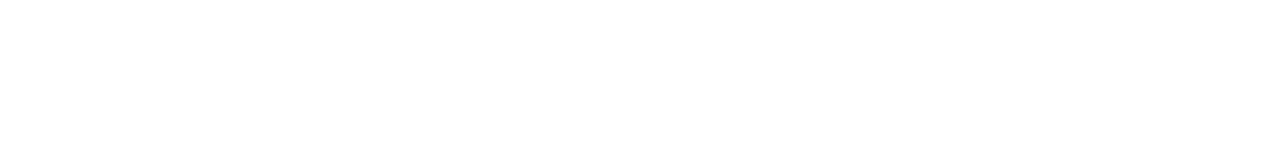
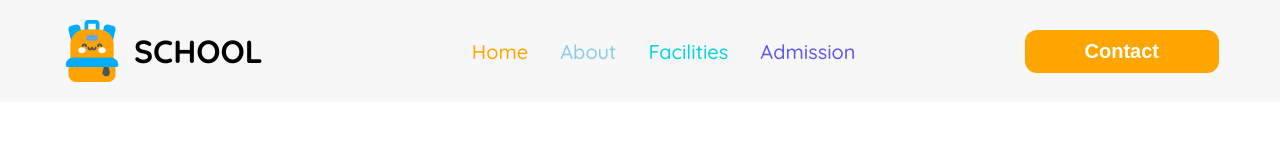
Before and after one commit to mrimon/assignment2-kinds-school, a plain HTML site: page index.html in a window 1280 px wide. Drawn offline with Linux system fonts and the light colour scheme.

Commit message:
completed navigation bar with responsive

```diff
--- a/index.html
+++ b/index.html
@@ -4,12 +4,32 @@
     <meta charset="UTF-8">
     <meta name="viewport" content="width=device-width, initial-scale=1.0">
     <title>Kids School</title>
+    <script src="https://kit.fontawesome.com/02cd6b2e5c.js" crossorigin="anonymous"></script>
     <link rel="stylesheet" href="styles/style.css">
 </head>
-<body>
+<body class="quicksand-font">
     <!-- header section -->
-     <header>
-
+     <header class="bg-primary">
+        <div class="wrapper">
+            <nav class="nav-container display-flex">
+                <div class="nav-logo display-flex">
+                    <img src="assets/logo.png" alt="logo">
+                    <h3 class="logo-heading">SCHOOL</h3>
+                </div>
+                <ul class="nav-links display-flex">
+                    <li><a href="" class="home">Home</a></li>
+                    <li><a href="" class="about">About</a></li>
+                    <li><a href="" class="facilities">Facilities</a></li>
+                    <li><a href="" class="admission">Admission</a></li>
+                </ul>
+                <div>
+                    <button class="btn nav-btn">Contact</button>
+                </div>
+                <div class="bar">
+                    <img src="assets/menu.png" alt="" class="menu-bar">
+                </div>
+            </nav>
+        </div>
      </header>
 
      <!-- main content -->
--- a/styles/style.css
+++ b/styles/style.css
@@ -0,0 +1,114 @@
+@import url('https://fonts.googleapis.com/css2?family=Quicksand:wght@300..700&display=swap');
+
+
+.quicksand-font {
+  font-family: "Quicksand", serif;
+  font-optical-sizing: auto;
+  font-weight: 400;
+  font-style: normal;
+}
+
+*{
+    margin: 0;
+}
+
+
+
+/* shared style */
+.bg-primary {
+    background: #F7F7F7;
+}
+.wrapper {
+    max-width: 1158px;
+    margin: 0 auto;
+}
+.display-flex {
+    display: flex;
+}
+
+.section-title {
+    margin: 60px 0 80px
+}
+img {
+    width: 100%;
+}
+.btn {
+    color: #fff;
+    font-weight: 600;
+    font-size: 1.25rem;
+    border-radius: 12px;
+    border: none;
+}
+
+
+/* header section  */
+/* navbar related style */
+.nav-container {
+    padding: 20px 0;
+    justify-content: space-between;
+    align-items: center;
+}
+.nav-logo {
+    align-items: center;
+}
+.logo-heading {
+    margin-left: 11px;
+    font-size: 2rem;
+    font-weight: 700;
+}
+.nav-links {
+    gap: 2rem;
+}
+.nav-links li {
+    list-style: none;
+
+}
+.nav-links li a {
+    text-decoration: none;
+    font-size: 1.25rem;
+    font-weight: 500;
+}
+.nav-links .home {
+    color: orange;
+}
+.nav-links .about {
+    color: skyblue;
+}
+.nav-links .facilities {
+    color: #05D4DF;
+}
+.nav-links .admission {
+    color: #5D58EF;
+}
+.nav-btn {
+    background: orange;
+    padding: 10px 60px;
+}
+.bar {
+    display: none;
+}
+.bar .menu-bar {
+    width: 30px;
+    height: 30px;
+}
+
+
+
+
+
+
+
+/* responsive for small device */
+@media screen and (max-width: 576px) {
+    .nav-container {
+        padding: 12px 16px;
+    }
+    .logo-heading,
+    .nav-links,
+    .btn {
+        display: none;
+    }
+    .bar {
+        display: block;
+    }
+}
```
Also changed, not shown: assets/menu.png (added).
